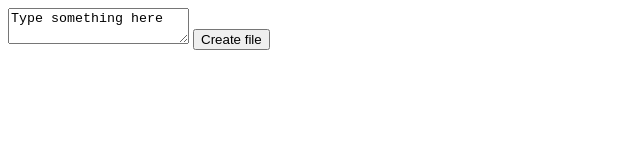
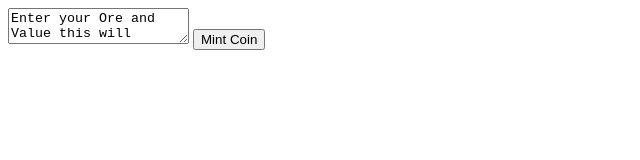
Before and after one commit to gifburst/moggy, a plain HTML site: page index.html in a window 1280 px wide. Shown: the whole page, without its empty margins (0-640 px from the left). Drawn offline with Linux system fonts and the light colour scheme.

Commit message:
Update index.html

```diff
--- a/index.html
+++ b/index.html
@@ -1,4 +1,4 @@
-<textarea id="textbox">Type something here</textarea> <button id="create">Create file</button>
+<textarea id="textbox">Enter your Ore and Value this will combine to turn the ore into a MoggyCoin</textarea> <button id="create">Mint Coin</button>
 <a download="info.txt" id="downloadlink" style="display: none">Download</a>
 <script>
 (function () {
```
